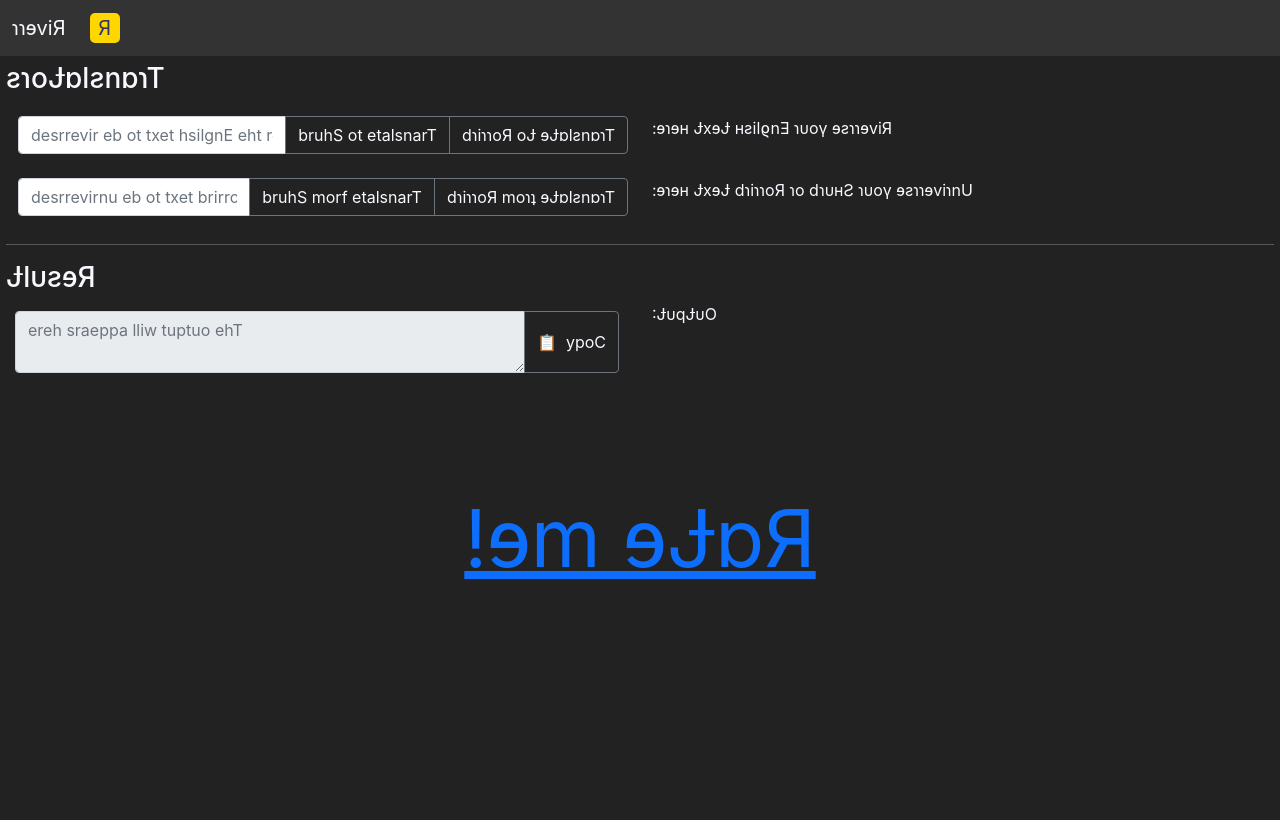
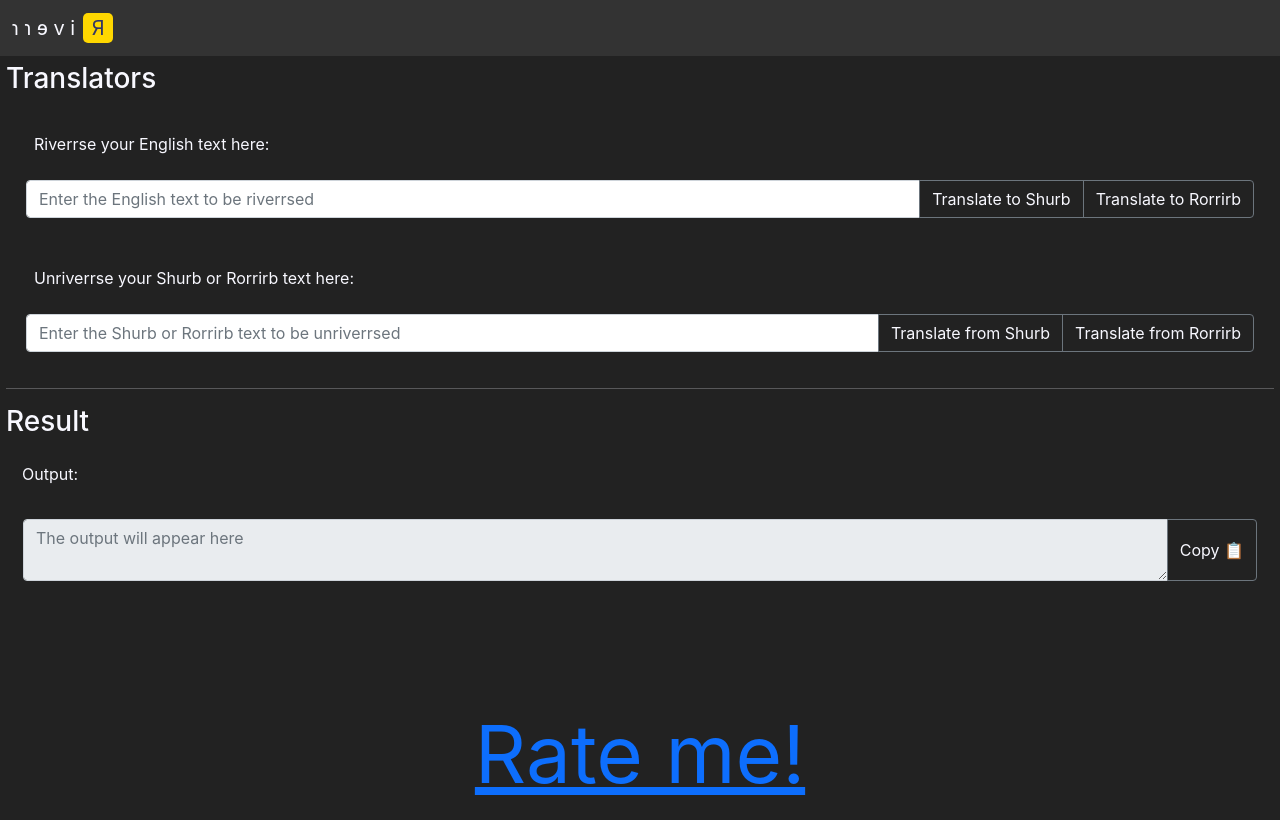
Before and after one commit to Python3-8/Riverr, a React (Create React App) app: page /home in a window 1280 px wide. Built offline with nearby package versions, Linux system fonts and the light colour scheme.

Commit message:
made a few revisions

```diff
--- a/public/index.html
+++ b/public/index.html
@@ -21,7 +21,9 @@
       work correctly both with client-side routing and a non-root public URL.
       Learn how to configure a non-root public URL by running `npm run build`.
     -->
-    <title>ɿɿɘviЯ</title>
+    <title>
+      i&ThickSpace;&ThickSpace;v&ThickSpace;&ThickSpace;e&ThickSpace;&ThickSpace;r&ThickSpace;&ThickSpace;r
+    </title>
   </head>
   <body style="background-color: #222">
     <noscript>You need to enable JavaScript to run this app.</noscript>
--- a/src/components/MainPage.jsx
+++ b/src/components/MainPage.jsx
@@ -22,7 +22,7 @@ const MainPage = (props) => {
     el.select();
     document.execCommand("copy");
     document.body.removeChild(el);
-    toast.success("!bɿɒodqilɔ oɈ bɘiqoƆ");
+    toast.success("Copied to clipboard!");
   };
   const transToRorrirb = () => {
     const input = engInputRef.current.value;
@@ -53,97 +53,97 @@ const MainPage = (props) => {
   };
   return (
     <React.Fragment>
-      <div class="main-body" style={{ padding: 6 }}>
-        <h3 style={{ color: "ghostwhite" }}>ƨɿoɈɒlƨnɒɿT</h3>
-        <div class="row" style={{ padding: 12 }}>
-          <div class="col">
-            <div class="input-group">
+      <div className="main-body" style={{ padding: 6 }}>
+        <h3 style={{ color: "ghostwhite" }}>Translators</h3>
+        <div style={{ padding: 12 }}>
+          <div className="p-3" style={{ color: "ghostwhite" }}>
+            Riverrse your English text here:
+          </div>
+          <div className="p-2">
+            <div className="input-group">
               <input
                 type="text"
                 ref={engInputRef}
-                class="form-control"
-                placeholder="desrrevir eb ot txet hsilgnE eht retnE"
-                aria-label="bɘƨɿɿɘviɿ ɘd oɈ ɈxɘɈ ʜƨilϱnƎ ɘʜɈ ɿɘɈnƎ"
+                className="form-control"
+                placeholder="Enter the English text to be riverrsed"
+                aria-label="Enter the English text to be riverrsed"
               />
               <button
-                class="btn btn-outline-secondary"
+                className="btn btn-outline-secondary"
                 type="button"
                 onClick={transToShurb}
                 style={{ color: "ghostwhite" }}
               >
-                bruhS ot etalsnarT
+                Translate to Shurb
               </button>
               <button
-                class="btn btn-outline-secondary"
+                className="btn btn-outline-secondary"
                 type="button"
                 onClick={transToRorrirb}
                 style={{ color: "ghostwhite" }}
               >
-                dɿiɿɿoЯ oɈ ɘɈɒlƨnɒɿT
+                Translate to Rorrirb
               </button>
             </div>{" "}
           </div>
-          <div class="col" style={{ color: "ghostwhite" }}>
-            :ɘɿɘʜ ɈxɘɈ ʜƨilϱnƎ ɿυoγ ɘƨɿɿɘviЯ
+        </div>
+        <div style={{ padding: 12 }}>
+          <div className="p-3" style={{ color: "ghostwhite" }}>
+            Unriverrse your Shurb or Rorrirb text here:
           </div>
-        </div>
-        <div class="row" style={{ padding: 12 }}>
-          <div class="col">
-            <div class="input-group">
+          <div className="p-2">
+            <div className="input-group">
               <input
                 type="text"
                 ref={langInputRef}
-                class="form-control"
-                placeholder="desrrevirnu eb ot txet brirroR ro bruhS eht retnE"
-                aria-label="bɘƨɿɿɘviɿnυ ɘd oɈ ɈxɘɈ dɿiɿɿoЯ ɿo dɿυʜƧ ɘʜɈ ɿɘɈnƎ"
+                className="form-control"
+                placeholder="Enter the Shurb or Rorrirb text to be unriverrsed"
+                aria-label="Enter the Shurb or Rorrirb text to be unriverrsed"
               />
               <button
-                class="btn btn-outline-secondary"
+                className="btn btn-outline-secondary"
                 type="button"
                 onClick={transFromShurb}
                 style={{ color: "ghostwhite" }}
               >
-                bruhS morf etalsnarT
+                Translate from Shurb
               </button>
               <button
-                class="btn btn-outline-secondary"
+                className="btn btn-outline-secondary"
                 type="button"
                 onClick={transFromRorrirb}
                 style={{ color: "ghostwhite" }}
               >
-                dɿiɿɿoЯ moɿʇ ɘɈɒlƨnɒɿT
+                Translate from Rorrirb
               </button>
             </div>{" "}
           </div>
-          <div class="col" style={{ color: "ghostwhite" }}>
-            :ɘɿɘʜ ɈxɘɈ dɿiɿɿoЯ ɿo dɿυʜƧ ɿυoγ ɘƨɿɿɘviɿnU
-          </div>
         </div>
         <hr style={{ color: "ghostwhite" }} />
-        <h3 style={{ color: "ghostwhite" }}>ɈlυƨɘЯ</h3>
-        <div class="row">
-          <div class="col">
-            <div class="input-group" style={{ padding: 9 }}>
+        <h3 style={{ color: "ghostwhite" }}>Result</h3>
+        <div>
+          <div className="p-3" style={{ color: "ghostwhite" }}>
+            Output:
+          </div>
+          <div className="p-2">
+            <div className="input-group" style={{ padding: 9 }}>
               <textarea
                 type="text"
                 value={value}
                 readOnly
-                class="form-control"
-                placeholder="ereh sraeppa lliw tuptuo ehT"
-                aria-label="ɘɿɘʜ ɿɒɘqqɒ lliw ɈυqɈυo ɘʜT"
+                className="form-control"
+                placeholder="The output will appear here"
+                aria-label="The output will appear here"
               />
               <button
-                class="btn btn-outline-secondary"
+                className="btn btn-outline-secondary"
                 type="button"
                 onClick={copyToCb}
                 style={{ color: "ghostwhite" }}
               >
-                📋 &#8206; ypoC
+                Copy 📋
               </button>
             </div>
-          </div>
-          <div className="col" style={{ color: "ghostwhite" }}>
-            :ɈυqɈυO
           </div>
         </div>
         <div
@@ -154,7 +154,7 @@ const MainPage = (props) => {
             target="_blank"
             rel="noreferrer"
           >
-            !ɘm ɘɈɒЯ
+            Rate me!
           </a>
         </div>
       </div>
--- a/src/components/Navbar.jsx
+++ b/src/components/Navbar.jsx
@@ -5,9 +5,9 @@ const Navbar = () => {
     <nav className="navbar navbar-light" style={{ backgroundColor: "#333" }}>
       <div className="container-fluid">
         <a className="navbar-brand" href="/">
-          <div className="row">
+          <div className="row g-2">
             <div className="col" style={{ color: "ghostwhite" }}>
-              ɿɿɘviЯ
+              ɿ ɿ ɘ v i
             </div>
             <div className="col">
               <div
```
Also changed, not shown: public/logo.png.
